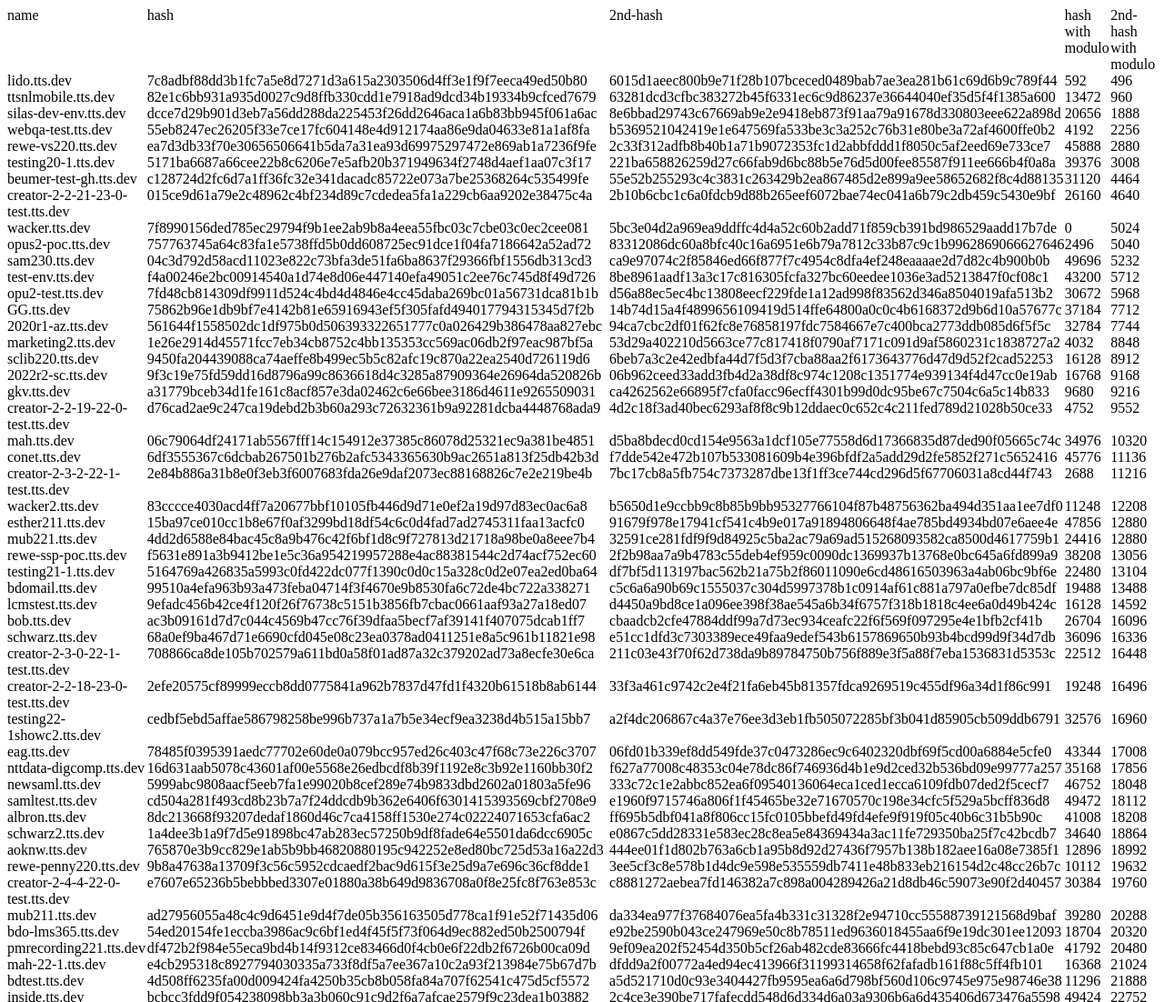
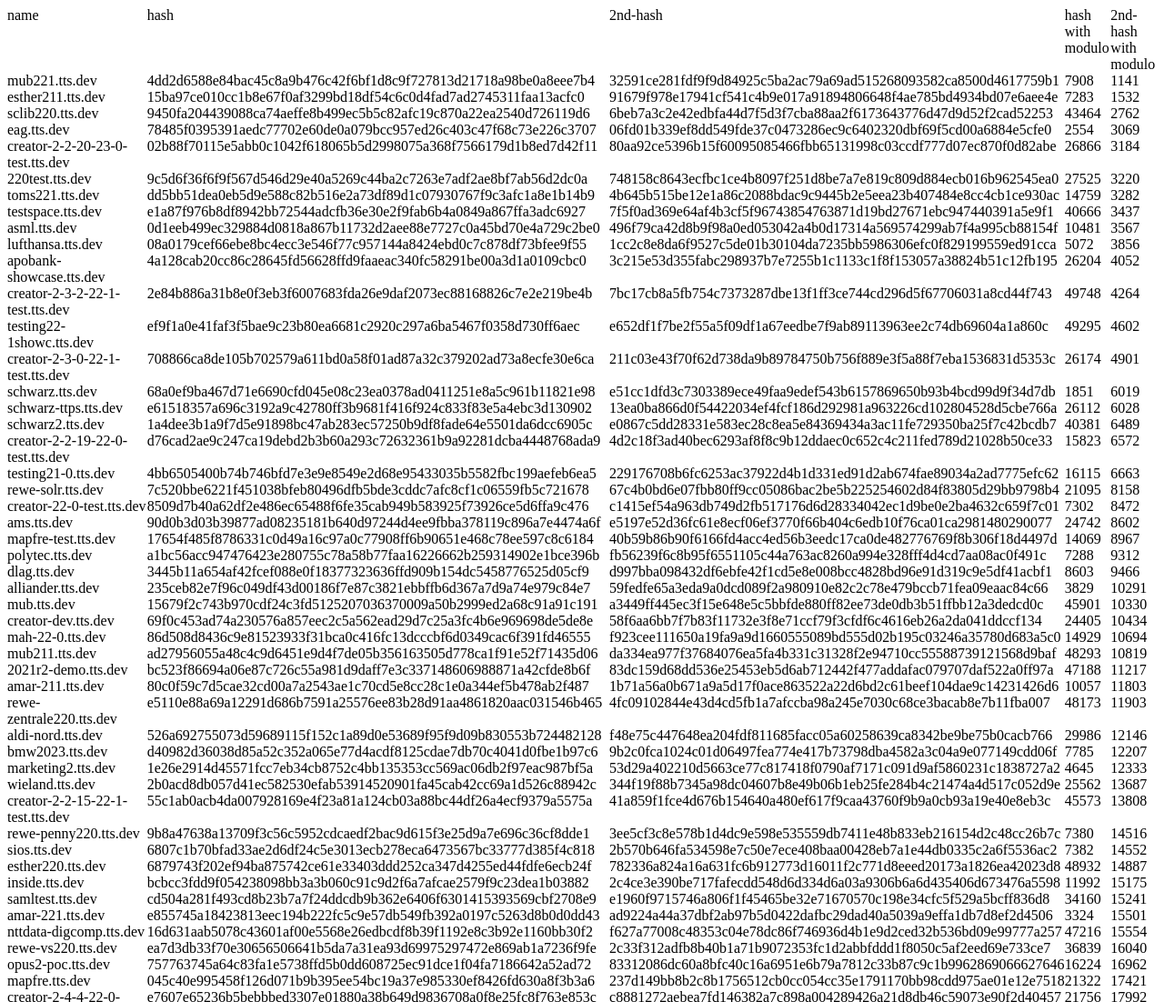
Before and after one commit to ttskp/vader2-test-id-website, a plain HTML site: page index.html in a window 1280 px wide. Shown: the top 1102 px of the page at 91% size. Drawn offline with Linux system fonts and the light colour scheme.

Commit message:
Update index.html

```diff
--- a/index.html
+++ b/index.html
@@ -45,8 +45,8 @@
         entry,
         hash,
         hash2,
-        hashWithModulo: parseInt(hash, 16) % 50000,
-        hash2WithModulo: parseInt(hash2, 16) % 50000
+        hashWithModulo: parseInt(hash, 16) % 49999,
+        hash2WithModulo: parseInt(hash2, 16) % 49999
       }
     }))).sort((a, b) => a.hash2WithModulo - b.hash2WithModulo);
 
```
